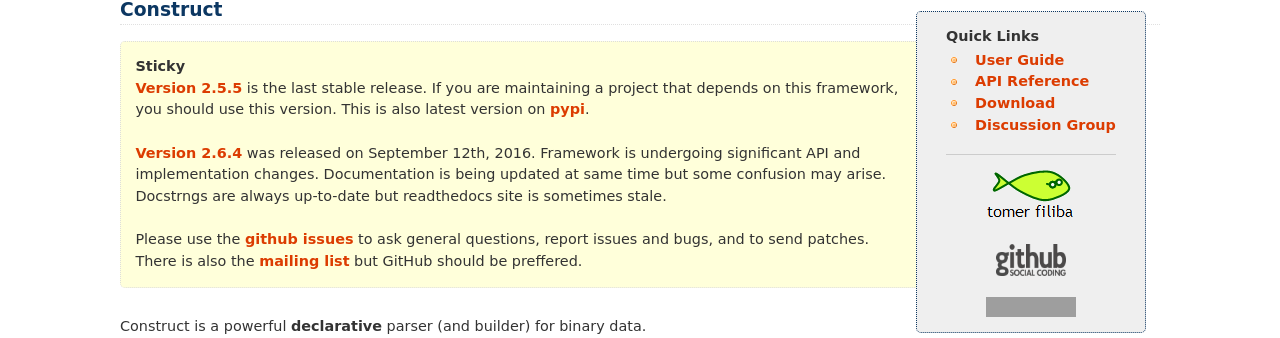
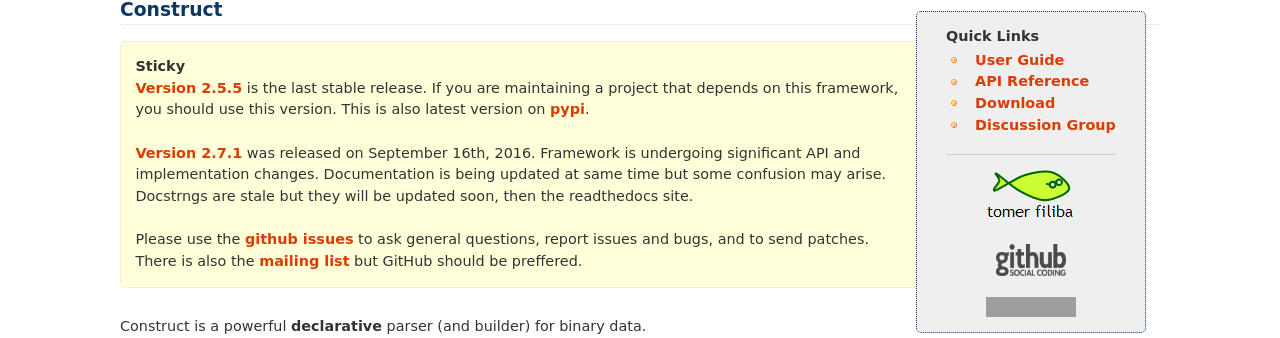
Before and after one commit to MostAwesomeDude/construct, a Sphinx documentation site: the page built from docs/index.rst, in a window 1280 px wide and 900 px high. Shown: the part 138-476 px from the top of the window. Built offline with Sphinx 7.4.7, drawn with Linux system fonts in a browser that asks for light colours; grey boxes are pictures that could not be loaded.

Commit message:
Version uped to 2.7.1

```diff
--- a/construct/version.py
+++ b/construct/version.py
@@ -1,3 +1,3 @@
-version = (2, 6, 4)
-version_string = "2.6.4"
-release_date = "2016.09.12"
+version = (2, 7, 1)
+version_string = "2.7.1"
+release_date = "2016.09.16"
--- a/docs/index.rst
+++ b/docs/index.rst
@@ -35,7 +35,7 @@ Construct
     <a class="reference external" href="https://github.com/construct/construct/releases">Version 2.5.5</a> is the last stable release. If you are maintaining a project that depends on this framework, you should use this version. This is also latest version on  <a class="reference external" href="https://pypi.python.org/pypi/construct">pypi</a>. </br>
     </br>
 
-    <a class="reference external" href="https://github.com/construct/construct/releases">Version 2.6.4</a> was released on September 12th, 2016. Framework is undergoing significant API and implementation changes. Documentation is being updated at same time but some confusion may arise. Docstrngs are always up-to-date but readthedocs site is sometimes stale. <br/>
+    <a class="reference external" href="https://github.com/construct/construct/releases">Version 2.7.1</a> was released on September 16th, 2016. Framework is undergoing significant API and implementation changes. Documentation is being updated at same time but some confusion may arise. Docstrngs are stale but they will be updated soon, then the readthedocs site. <br/>
     </br>
 
     Please use the <a class="reference external" href="https://github.com/construct/construct/issues">github issues</a> to ask general questions, report issues and bugs, and to send patches. There is also the <a class="reference external" href="https://groups.google.com/d/forum/construct3">mailing list</a> but GitHub should be preffered.
```
Also changed, not shown: README.rst (+5 -36 lines).
